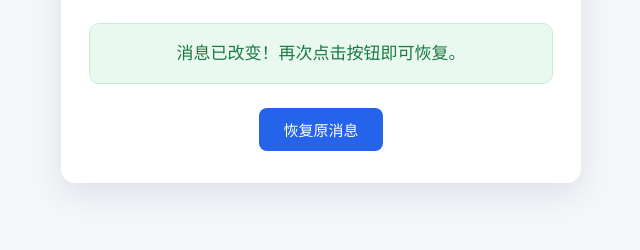
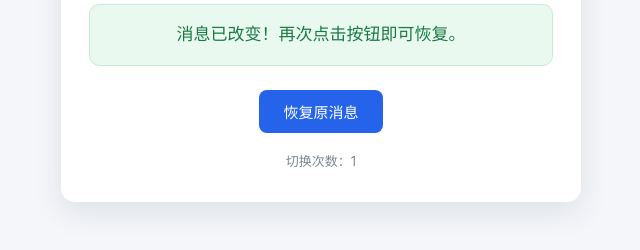
Before and after one commit to Jayden-littlerabbit/my-first-ai-web, a plain HTML site: page demo.html in a window 1280 px wide. Both pictures are taken after a click on the button "改变消息". Shown: the part 356-606 px from the top of the page, without its empty margins (319-959 px from the left). Drawn offline with Linux system fonts and the light colour scheme.

Commit message:
feat: 显示切换次数

```diff
--- a/demo.html
+++ b/demo.html
@@ -65,6 +65,11 @@
   button:hover { background: #1d4ed8; }
   button:active { transform: translateY(1px); }
   button:focus-visible { outline: 3px solid #93c5fd; outline-offset: 2px; }
+  .counter {
+    margin: 18px 0 0;
+    font-size: 13px;
+    color: #7b8794;
+  }
 </style>
 </head>
 <body>
@@ -73,16 +78,21 @@
     <p class="hint">纯 HTML + CSS + JavaScript，无任何外部依赖</p>
     <p id="message" role="status" aria-live="polite">这是初始消息：点击下方按钮可以改变它。</p>
     <button id="changeBtn" type="button">改变消息</button>
+    <p id="counter" class="counter">切换次数：0</p>
   </main>
 
 <script>
   (function () {
     var messageEl = document.getElementById('message');
     var buttonEl = document.getElementById('changeBtn');
+    var counterEl = document.getElementById('counter');
     var changed = false;
+    var count = 0;
 
     buttonEl.addEventListener('click', function () {
       changed = !changed;
+      count += 1;
+      counterEl.textContent = '切换次数：' + count;
       if (changed) {
         messageEl.textContent = '消息已改变！再次点击按钮即可恢复。';
         messageEl.classList.add('is-changed');
```
